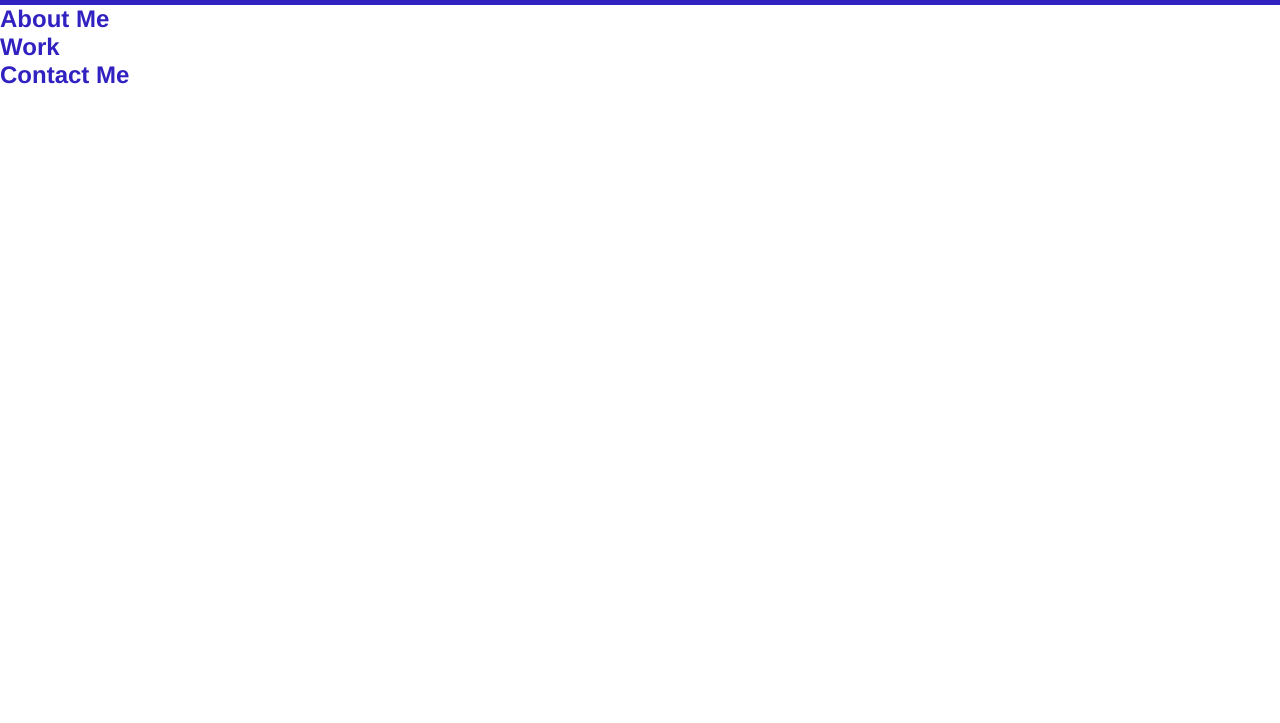
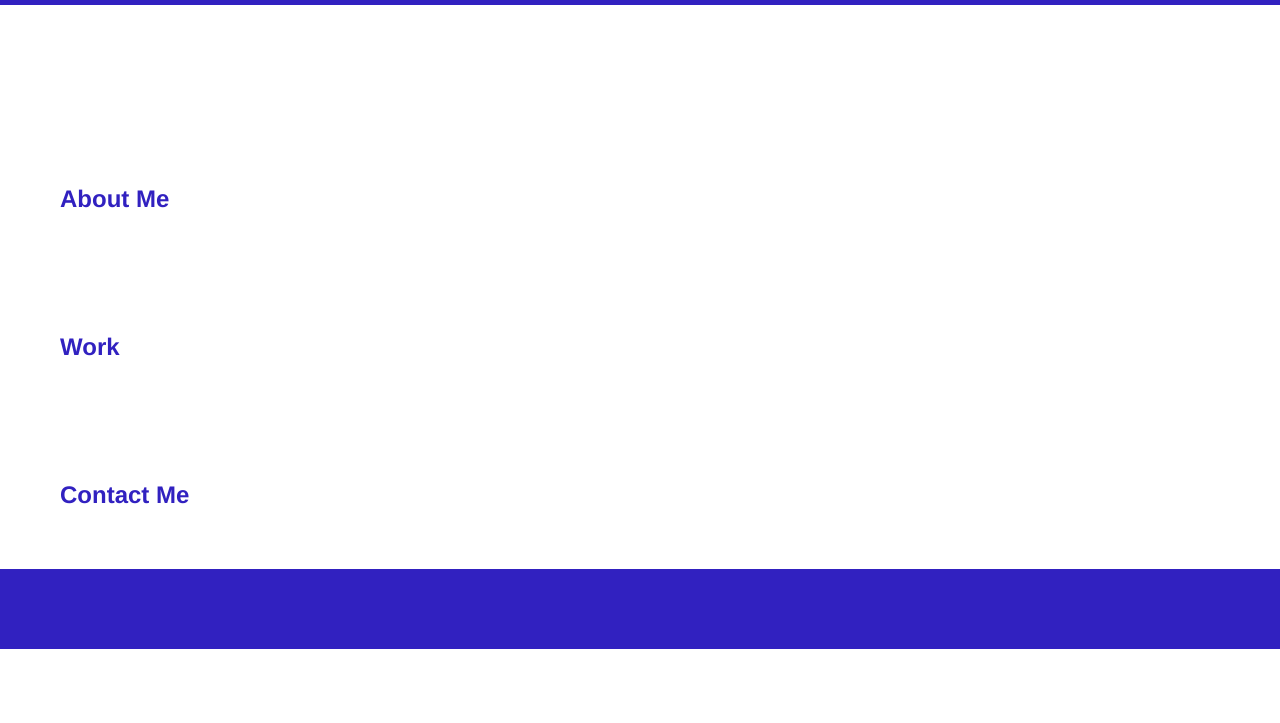
Before and after one commit to wctestbank/02-Portfolio, a plain HTML site: page index.html in a window 1280 px wide. Shown: the part 77-800 px from the top of the page. Drawn offline with Linux system fonts and the light colour scheme.

Commit message:
Added footer

```diff
--- a/Assets/css/style.css
+++ b/Assets/css/style.css
@@ -59,6 +59,20 @@ header nav ul li a {
     padding: 10px 10px;
     font-weight: bold;
     font-size: 1.55vw;
+    text-decoration: underline;
 }
 
 /* HEADER END */
+
+/* FOOTER START */
+footer {
+    background-color: var(--primary-color);
+    width: 100%;
+    padding: 40px 35px;
+}
+/* FOOTER END */
+
+/* SECTION PADDING */
+section{
+    padding: 60px;
+}
```
